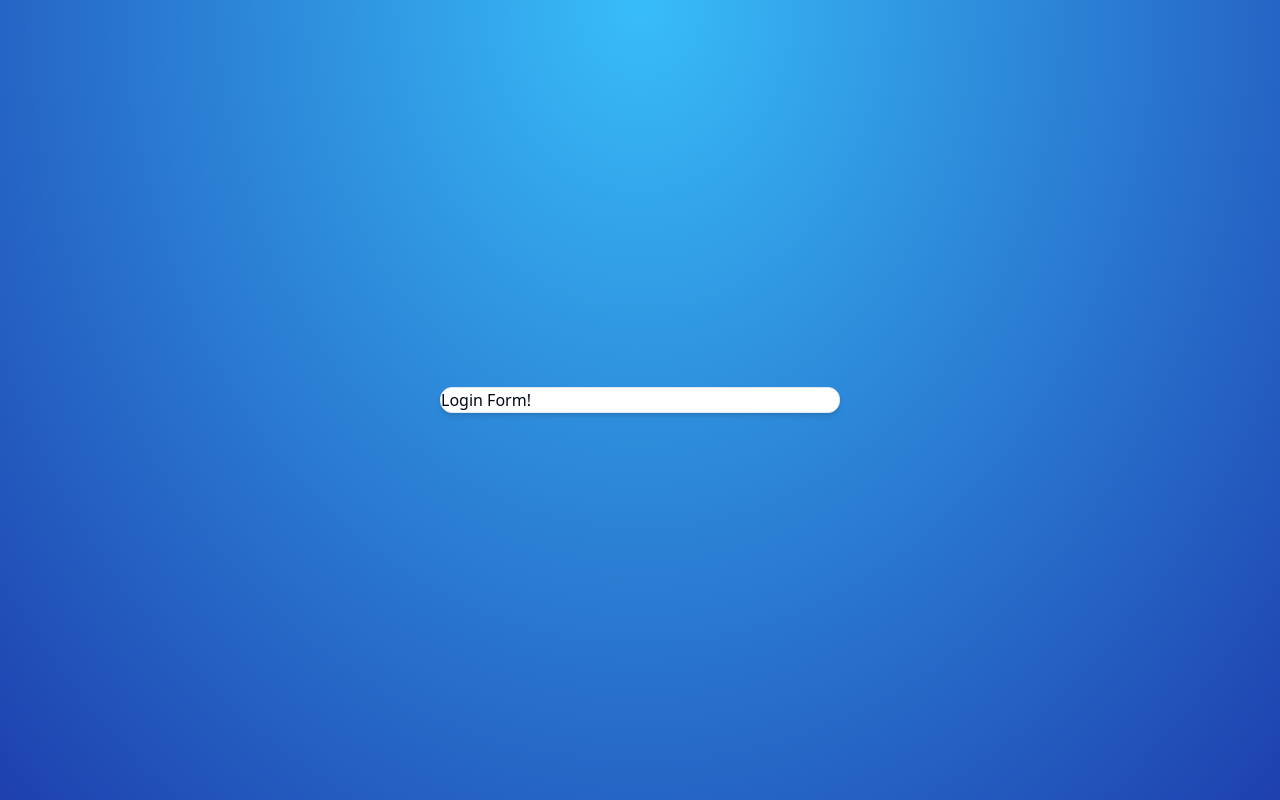
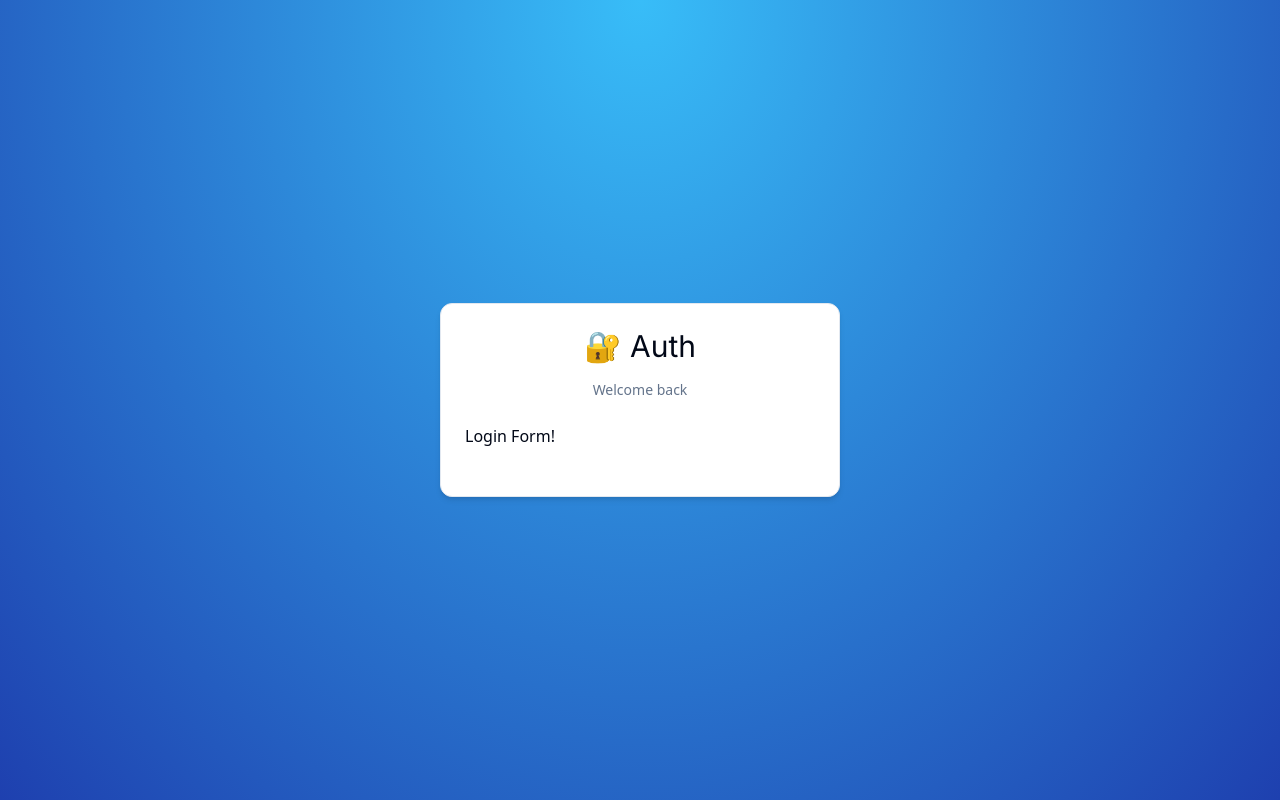
Before and after one commit to gratachu/auth-tutorial, a Next.js app: page /auth/login in a window 1280 px wide. Built offline with nearby package versions, Linux system fonts and the light colour scheme.

Commit message:
Add: card header

```diff
--- a/components/auth/card-wrapper.tsx
+++ b/components/auth/card-wrapper.tsx
@@ -6,6 +6,7 @@ import {
   CardFooter,
   CardHeader
 } from "../ui/card";
+import {Header} from "@/components/auth/header";
 
 interface CardWrapperProps {
   children: React.ReactNode;
@@ -24,7 +25,18 @@ export const CardWrapper = ({
 }: CardWrapperProps) => {
   return (
     <Card className="w-[400px] shadow-md">
-      {children}
+      <CardHeader>
+        <Header label={headerLabel} />
+      </CardHeader>
+
+      <CardContent>
+        {children}
+      </CardContent>
+
+      {showSocial && (
+        <CardFooter>
+        </CardFooter>
+      )}
     </Card>
   )
 }
--- /dev/null
+++ b/components/auth/header.tsx
@@ -0,0 +1,26 @@
+import { Inter } from 'next/font/google'
+import { cn } from "@/lib/utils";
+
+const font = Inter({
+  subsets: ["latin"]
+})
+
+interface HeaderProps {
+  label: string;
+}
+
+export const Header = ({ label }: HeaderProps) => {
+  return (
+    <div className="w-full flex flex-col gap-y-4 items-center justify-center">
+      <h1 className={cn(
+        "text-3xl fong-semibold",
+        font.className
+      )}>
+        🔐 Auth
+      </h1>
+      <p className="text-muted-foreground text-sm">
+        {label}
+      </p>
+    </div>
+  )
+}
```
Also changed, not shown: components/auth/social.tsx (added).
